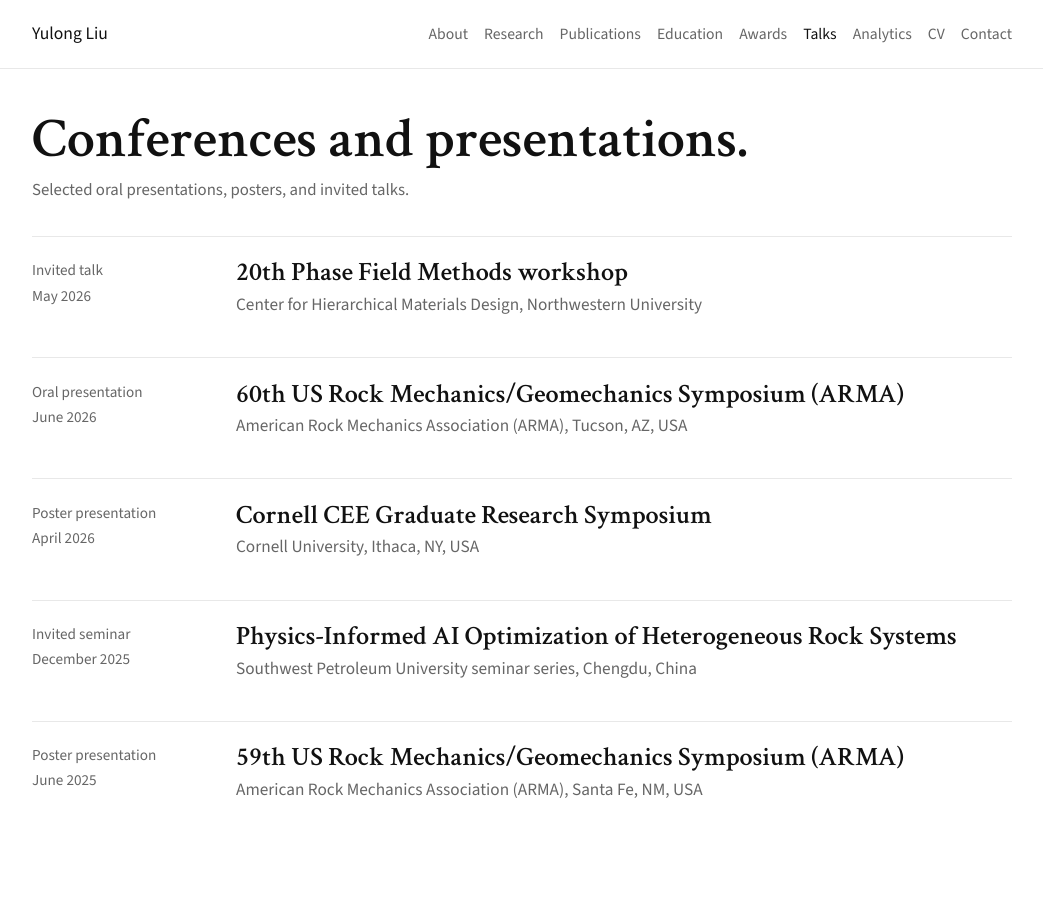
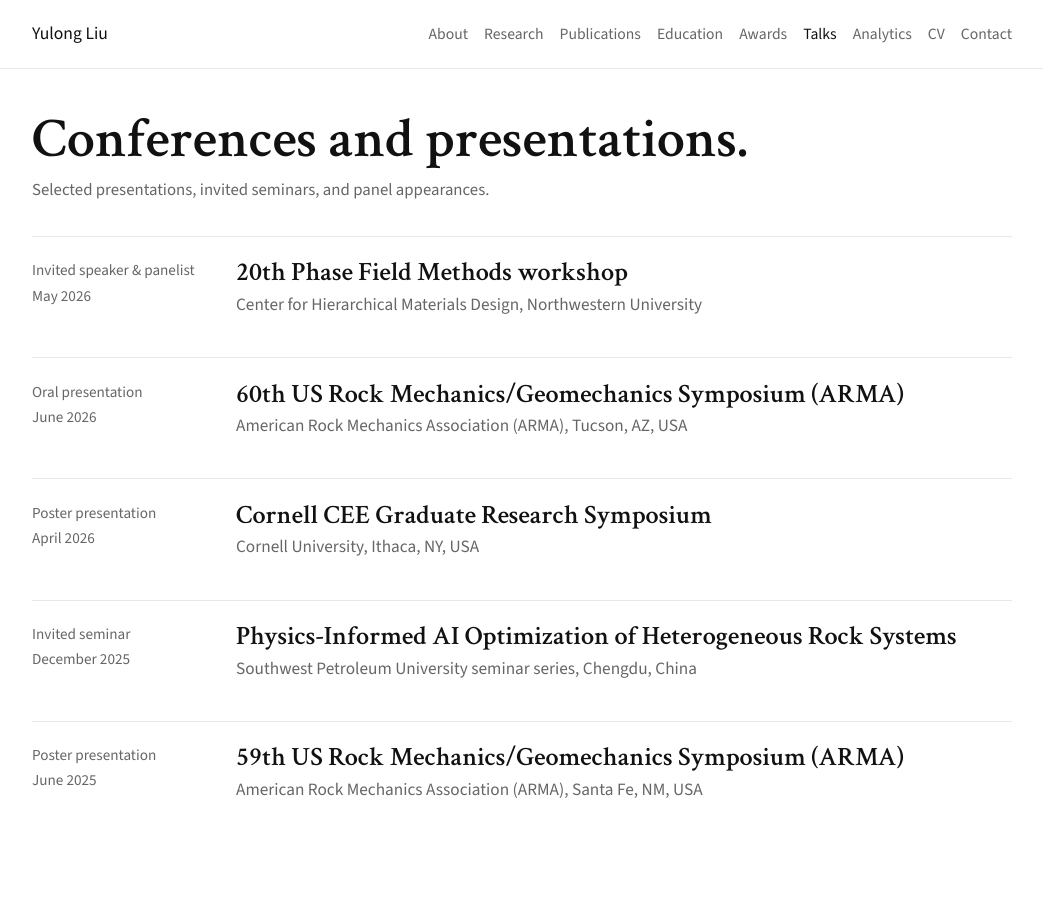
Before and after one commit to Yulongggggg/yulong_website, a Jekyll site: the page built from talks.md, in a window 1280 px wide. Shown: the whole page, without its empty margins (118-1161 px from the left). Built offline with Jekyll 4.4.1, drawn with Linux system fonts in a browser that asks for light colours.

Commit message:
Update workshop role wording

```diff
--- a/talks.md
+++ b/talks.md
@@ -5,12 +5,12 @@ nav_order: 6
 permalink: /talks/
 layout: page
 heading: Conferences and presentations.
-description: Selected oral presentations, posters, and invited talks.
+description: Selected presentations, invited seminars, and panel appearances.
 ---
 
 <div class="timeline">
   <article class="timeline-item">
-    <div class="item-meta">Invited talk<br>May 2026</div>
+    <div class="item-meta">Invited speaker &amp; panelist<br>May 2026</div>
     <div class="timeline-copy">
       <h3>20th Phase Field Methods workshop</h3>
       <p>Center for Hierarchical Materials Design, Northwestern University</p>
```
